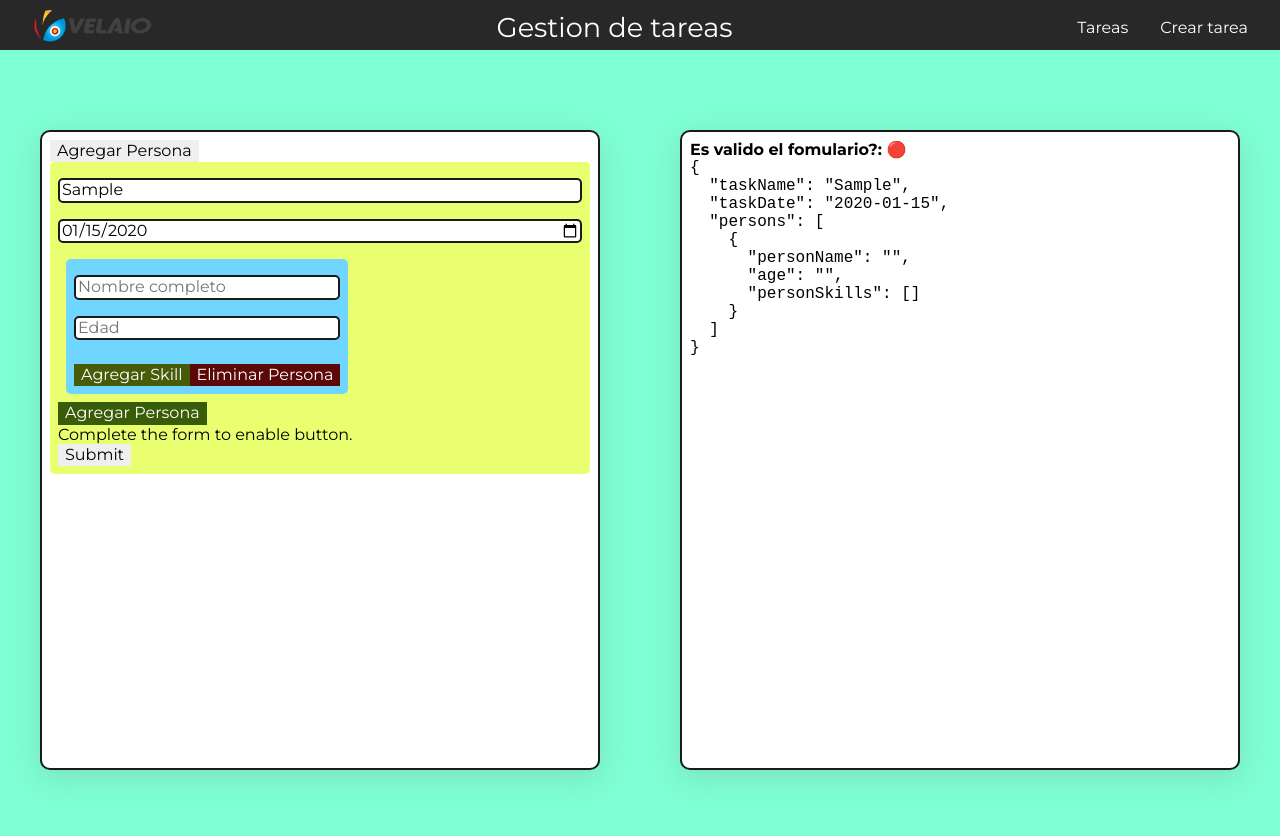
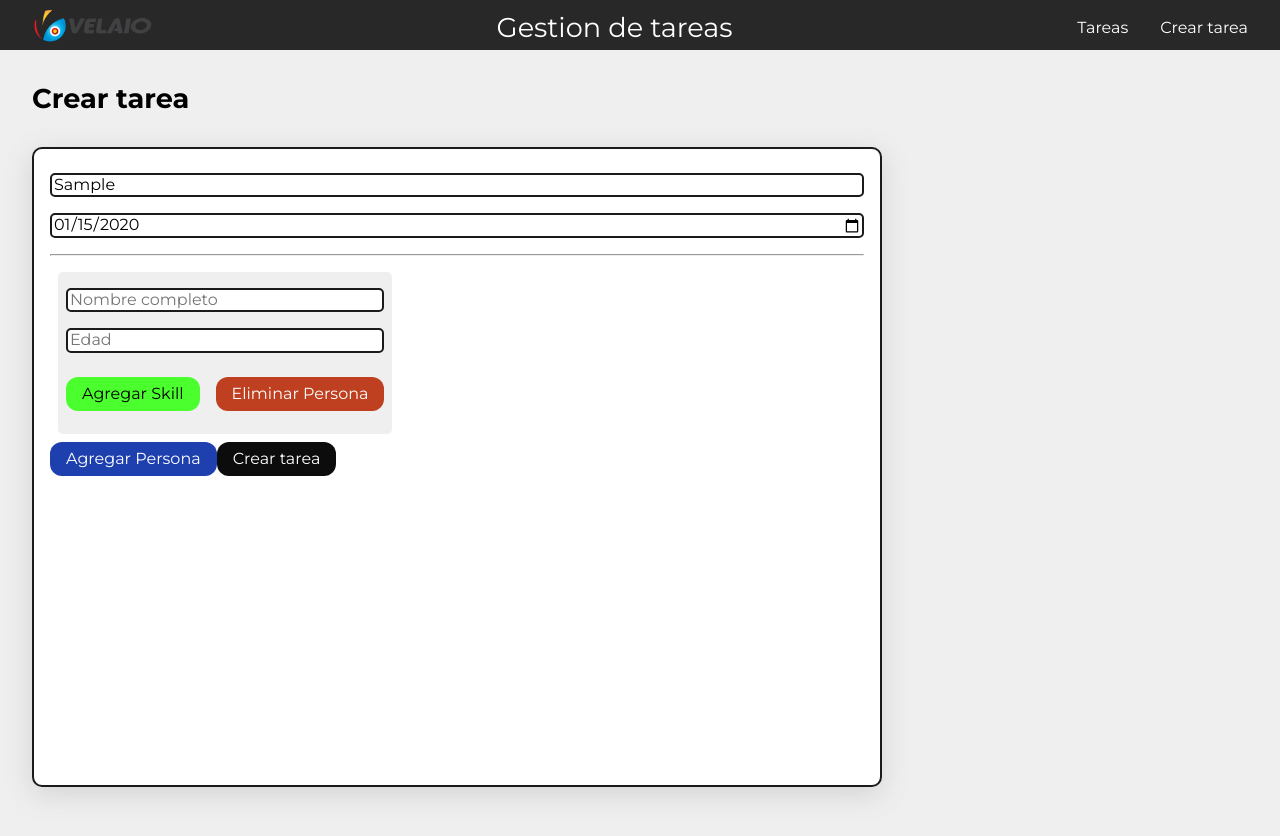
Before and after one commit to joseluis1061/gestionDeTareas, an Angular app: page /new-task in a window 1280 px wide. Both pictures are taken after typing "Sample", "2020-01-15" into the empty fields and a click on the button "Agregar Persona". Shown: the top 836 px of the page. Built offline with nearby package versions, Linux system fonts and the light colour scheme.

Commit message:
Add basics styles in form

```diff
--- a/src/app/modules/task/components/task-form/task-form.component.html
+++ b/src/app/modules/task/components/task-form/task-form.component.html
@@ -1,7 +1,7 @@
-<section style="height: 100vh; background-color: aquamarine;">
-  <div class="main-wrapper">
-    <div class="wrapper">
-      <button (click)="addPerson()" type="button">Agregar Persona</button>
+<section class="formtask">
+  <h2>Crear tarea</h2>
+  <div class="formtask__wrapper">
+    <!-- <button (click)="addPerson()" type="button">Agregar Persona</button> -->
 
     <form [formGroup]="formTask" class="form-parent" (ngSubmit)="onSubmit()">
       <div class="form-field">
@@ -11,9 +11,6 @@
           formControlName="taskName"
         />
 
-          <!-- <div *ngIf="formTask.get('taskName')?.touched && formTask.get('taskName')?.hasError('required') && formTask.get('taskName')?.errors?.['required']" >
-            Este campo es requerido.
-          </div> -->
 
         <div *ngIf="formTask.get('taskName')?.touched">
           <div *ngIf="formTask.get('taskName')?.hasError('required')">
@@ -34,11 +31,11 @@
         />
       </div>
 
+      <hr>
+
       <div class="form-grid" formArrayName="persons">
 
         <div class="form-field" *ngFor="let person of getCtrl('persons', formTask).controls; index as formChild" >
-            <!-- formGroupName es el nombre de referencia del input -->
-            <!-- formChild es el indice -->
           <div class="form-block" [formGroupName]="formChild">
             <div class="form-field">
               <input
@@ -58,42 +55,46 @@
 
             <div class="form-grid" formArrayName="personSkills">
               <div *ngFor="let skill of person.get('personSkills').controls; let skillFormReference = index">
-                  <div class="form-field">
+                <div class="form-field-compose">
                   <input
                     type="text"
                     placeholder="Habilidades"
                     [formControlName]="skillFormReference"
                   />
+                  <button class="form-btn form-field-compose-btn" (click)="removeSkill(formChild, skillFormReference)">
+                    <fa-icon [icon]="faTrash"></fa-icon>
+                  </button>
                 </div>
-                  <button (click)="removeSkill(formChild, skillFormReference)">Eliminar</button>
+
               </div>
             </div>
 
-              <!-- indice y la propiedad que deseo modificar language -->
-              <button (click)="addSkill(formChild)" type="button" style="background-color: rgb(70, 92, 8); color: white;">Agregar Skill</button>
-              <button (click)="deletePerson(formChild)" type="button" style="background-color: rgb(92, 8, 8); color: white;">Eliminar Persona</button>
+            <div class="form-person-controls">
+              <button class="form-btn btn-success" (click)="addSkill(formChild)" type="button">Agregar Skill</button>
+              <button class="form-btn btn-danger" (click)="deletePerson(formChild)" type="button">Eliminar Persona</button>
+            </div>
 
           </div>
         </div>
       </div>
 
       <div class="task__controls">
-          <button (click)="addPerson()" type="button" style="background-color: rgb(57, 92, 8); color: white;">Agregar Persona</button>
+        <button (click)="addPerson()" type="button" class="form-btn btn-blue">Agregar Persona</button>
+        <!-- [disabled]="!formTask.valid" -->
+        <button class="form-btn btn-black" type="submit">Crear tarea</button>
       </div>
 
-        <p>Complete the form to enable button.</p>
-        <!-- [disabled]="!formTask.valid" -->
-        <button type="submit">Submit</button>
+
     </form>
   </div>
-    <div class="wrapper">
+  <!-- <div class="formtask__wrapper">
     <div>
       <b>Es valido el fomulario?: </b>
       <span *ngIf="formTask.valid">✔</span>
       <span *ngIf="!formTask.valid">🔴</span>
     </div>
     <pre>{{ formTask.value | json }}</pre>
-    </div>
-  </div>
+  </div> -->
+
 
 </section>
--- a/src/app/modules/task/components/task-form/task-form.component.scss
+++ b/src/app/modules/task/components/task-form/task-form.component.scss
@@ -1,22 +1,28 @@
-.main-wrapper {
-  display: grid;
-  grid-template-columns: 1fr 1fr;
+.formtask{
+  padding: 2rem 2rem;
+  background-color: var(--gray);
+  h2{
+    margin-bottom: 2rem;
+    font-weight: 700;
+    display: block;
+  }
 }
 
-.wrapper {
-  position: relative;
-  margin: 5rem 2.5rem 2.5rem 2.5rem;
-  background-color: white;
+
+.formtask__wrapper {
+  // margin: 5rem 2.5rem 2.5rem 2.5rem;
+  background-color: var(--white);
   padding: .5rem;
   box-shadow: rgba(100, 100, 111, 0.2) 0px 7px 29px 0px;
   border-radius: 10px;
   gap: 1rem;
   min-height: 80vh;
+  max-width: 850px;
   border: solid 2px #1a1a1a
 }
 
 .form-parent {
-  background-color: #e9ff70;
+  height: 100%;
   padding: .5rem;
   border-radius: 5px;
 }
@@ -33,17 +39,86 @@
   width: 100%;
 }
 
+.form-field-compose{
+  display: flex;
+}
+.form-field-compose input {
+  margin: 0;
+  border: solid 2px #1a1a1a;
+  border-radius: 5px;
+  width: 90%;
+}
+.form-btn{
+  background-color: transparent;
+  border: none;
+  border-radius: 12px;
+  padding: 0.5rem 1rem;
+  margin: 0;
+}
+
+@media (min-width: 768px) {
+  .form-btn{
+    margin-bottom: 15px;
+  }
+}
+
+.form-person-controls{
+  display: flex;
+  flex-wrap: wrap;
+  gap: 1rem;
+}
+
+.btn-danger{
+  background-color: var(--danger);
+  color: var(--white);
+  transition: all 0.5s ease-in-out;
+}
+.btn-danger:hover{
+  background-color: var(--danger-dark);
+  color: var(--white);
+}
+
+.btn-success{
+  background-color: var(--success);
+  transition: all 0.5s ease-in-out;
+}
+.btn-success:hover{
+  background-color: var(--success-dark);
+}
+.btn-blue{
+  background-color: var(--blue-dark);
+  color: var(--white);
+  transition: all 0.5s ease-in-out;
+}
+.btn-blue:hover{
+  background-color: var(--blue-light);
+}
+.btn-black{
+  background-color: var(--black-dark);
+  color: var(--white);
+}
+.btn-black:hover{
+  background-color: var(--black-light);
+}
+
+.form-field-compose-btn{
+  width: 10%;
+  fa-icon{
+    color: var(--danger);
+  }
+}
+
 .form-grid {
   display: flex;
+  flex-wrap: wrap;
   padding: .5rem;
   gap: .5rem;
-  /* background-color: #ffaba5; */
   border-radius: 5px;
 }
 
 .form-block {
   padding: .5rem;
-  background-color: #70d6ff;
+  background-color: var(--gray);
   border-radius: 5px;
 }
 
--- a/src/app/modules/task/components/task-form/task-form.component.ts
+++ b/src/app/modules/task/components/task-form/task-form.component.ts
@@ -3,6 +3,7 @@ import { FormArray, FormControl, FormGroup, ValidationErrors, Validators } from
 import { TaskService } from 'src/app/core/service/task.service';
 import { ActivatedRoute } from '@angular/router';
 import { ITask } from 'src/app/models/task.model';
+import { faTrash } from '@fortawesome/free-solid-svg-icons';
 
 interface TaskFormData {
   taskName: string;
@@ -22,6 +23,7 @@ interface PersonFormData {
   styleUrls: ['./task-form.component.scss'],
 })
 export class TaskFormComponent {
+  faTrash = faTrash;
   // Declara e Inicializamos la variable
   public formTask: FormGroup = new FormGroup({});
   taskUpdate!: ITask;
--- a/src/app/modules/task/task.module.ts
+++ b/src/app/modules/task/task.module.ts
@@ -9,6 +9,7 @@ import { RouterModule } from '@angular/router';
 import { HttpClientModule } from '@angular/common/http';
 
 import { ReactiveFormsModule } from '@angular/forms';
+import { FontAwesomeModule } from '@fortawesome/angular-fontawesome';
 
 @NgModule({
   declarations: [
@@ -20,7 +21,8 @@ import { ReactiveFormsModule } from '@angular/forms';
     RouterModule,
     TaskRoutingModule,
     HttpClientModule,
-    ReactiveFormsModule
+    ReactiveFormsModule,
+    FontAwesomeModule
   ]
 })
 export class TaskModule { }
--- a/src/styles.scss
+++ b/src/styles.scss
@@ -4,7 +4,7 @@
 :root{
   --black-light: #282828;
   --black-dark: #0c0c0c;
-  --blue-light: #93c5fd;
+  --blue-light: #1e53af;
   --blue-dark: #1e40af;
   --white: #ffffff;
   --gray: #f0efef;
```
Lines whose indentation alone changed are shown as unchanged.
